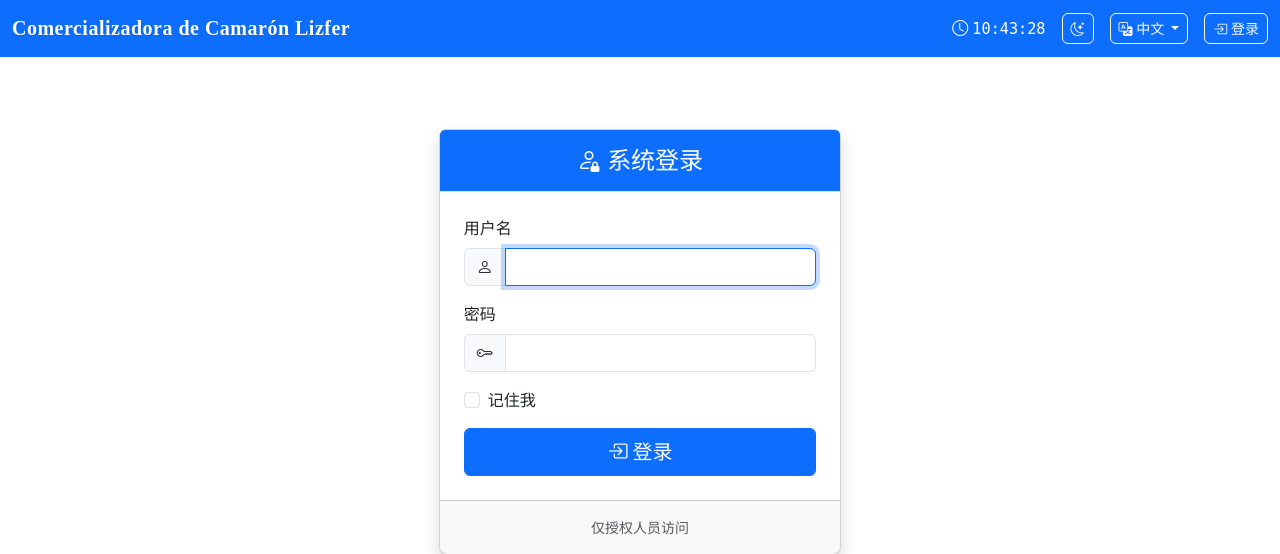
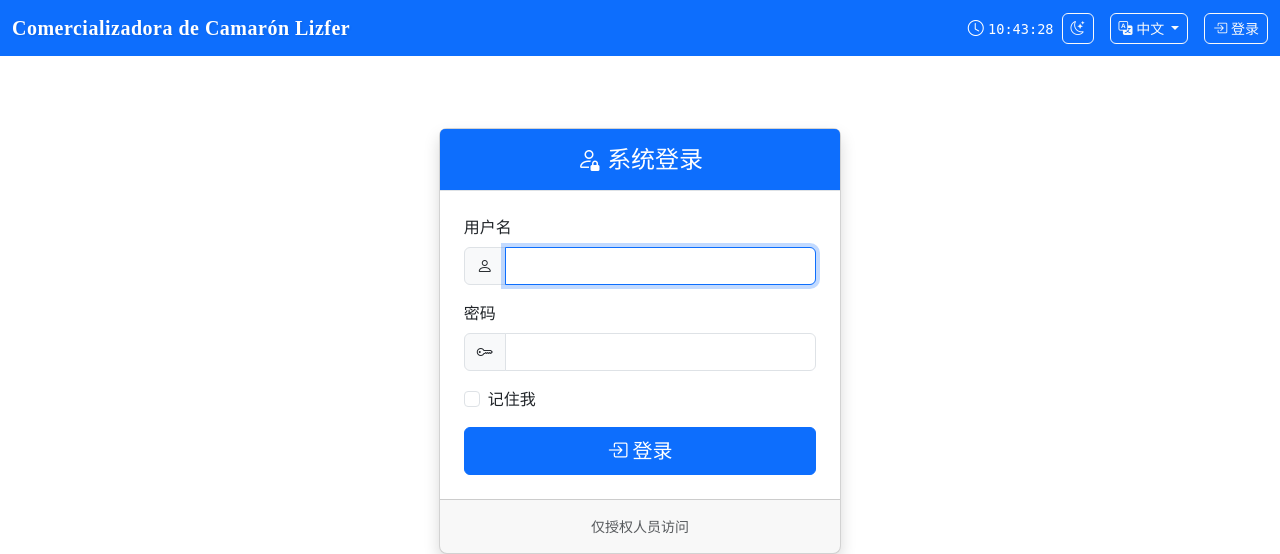
Before and after one commit to sayanget/Joseshrimp, a Flask app: a page that uses app/templates/base.html in a window 1280 px wide. Shown: the top 554 px of the page. Run offline with Flask 3, Linux system fonts and the light colour scheme.

Commit message:
fix: 移动端显示导航栏时钟
- 移除 d-none d-md-block 类，使时钟在所有设备上可见
- 调整字体大小为 0.85rem 以适配移动设备
- 减小右边距以节省空间

```diff
--- a/app/templates/base.html
+++ b/app/templates/base.html
@@ -114,9 +114,9 @@
                 </ul>
                 <div class="d-flex align-items-center">
                     <!-- 时钟显示 -->
-                    <div class="navbar-text text-white me-3 d-none d-md-block">
+                    <div class="navbar-text text-white me-2">
                         <i class="bi bi-clock"></i>
-                        <span id="currentTime" style="font-family: monospace; font-size: 0.95rem;">--:--:--</span>
+                        <span id="currentTime" style="font-family: monospace; font-size: 0.85rem;">--:--:--</span>
                     </div>
                     <!-- 主题切换 -->
                     <button class="btn btn-sm btn-outline-light me-3" id="themeToggle" type="button" title="切换主题">
```
